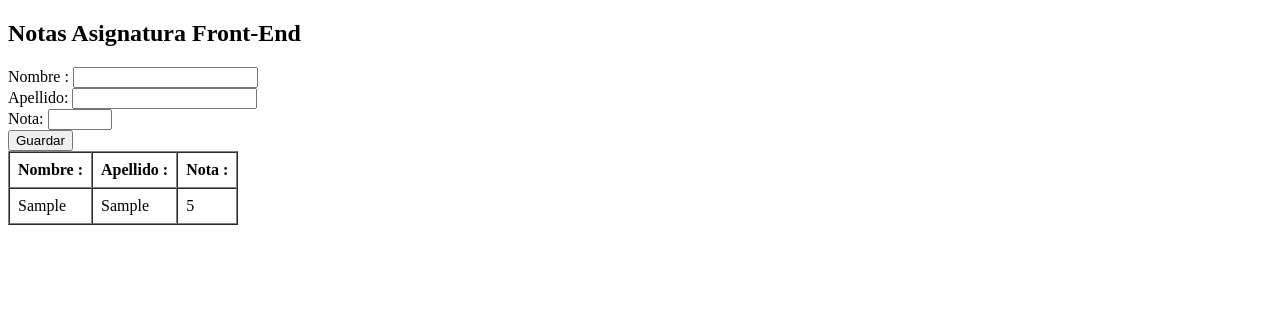
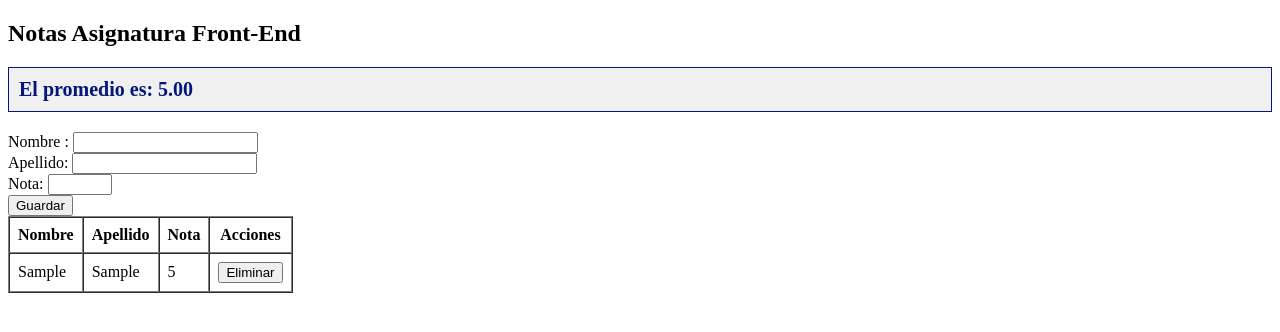
Before and after one commit to yleonf/proyecto-js-martes02, a plain HTML site: page index.html in a window 1280 px wide. Both pictures are taken after typing "Sample", "Sample", "5" into the empty fields and a click on the button "Guardar". Drawn offline with Linux system fonts and the light colour scheme.

Commit message:
Eliminar estudiantes

```diff
--- a/index.html
+++ b/index.html
@@ -1,12 +1,27 @@
 <!DOCTYPE html>
 <html lang="en">
+
 <head>
   <meta charset="UTF-8">
   <meta name="viewport" content="width=device-width, initial-scale=1.0">
   <title>Document</title>
+  <style>
+    #average {
+      margin: 16px 0;
+      padding: 10px;
+      background-color: #f0f0f0;
+      border: 1px solid #04167c;
+      font-size: 20px;
+      font-weight: bold;
+      margin-bottom: 20px;
+      color: #04167c
+    }
+  </style>
 </head>
+
 <body>
   <h2>Notas Asignatura Front-End</h2>
+  <div id="average">Promedio General del curso : N/A</div>
   <form id="studentForm">
     <div>
       <label for="name">Nombre :</label>
@@ -25,9 +40,10 @@
   <table id="studentsTable" border="1" cellpadding="8" cellspacing="0">
     <thead>
       <tr>
-        <th>Nombre : </th>
-        <th>Apellido : </th>
-        <th>Nota : </th>
+        <th>Nombre  </th>
+        <th>Apellido  </th>
+        <th>Nota  </th>
+        <th>Acciones  </th>
       </tr>
     </thead>
     <tbody>
@@ -36,4 +52,5 @@
   </table>
   <script src="script.js"></script>
 </body>
+
 </html>
--- a/script.js
+++ b/script.js
@@ -1,31 +1,67 @@
-const students=[]
+const students = [];
 
-document.getElementById("studentForm").addEventListener("submit",function(e){
- e.preventDefault();
+document.getElementById("studentForm").addEventListener("submit", function (e) {
+  e.preventDefault();
 
- const name=document.getElementById("name").value.trim();
- const lastName=document.getElementById("lastName").value.trim();
- const grade=parseFloat(document.getElementById("grade").value)
+  const name = document.getElementById("name").value.trim();
+  const lastName = document.getElementById("lastName").value.trim();
+  const grade = parseFloat(document.getElementById("grade").value);
 
- if(grade<1 || grade>7 ||!name || !lastName || isNaN(grade)){
-    alert("Error sl ingresar los datos")
-    return
- }
+  if (grade < 1 || grade > 7 || !name || !lastName || isNaN(grade)) {
+    alert("Error sl ingresar los datos");
+    return;
+  }
 
- const student={name,lastName,grade}
- students.push(student)
- //console.log(students)
-addStudentToTable(student);
- this.reset()
-
+  const student = { name, lastName, grade };
+  students.push(student);
+  //console.log(students)
+  addStudentToTable(student);
+  calculateAverage();
+  this.reset();
 });
-const tableBody=document.querySelector("#studentsTable tbody");
-function addStudentToTable(student){
-    const row= document.createElement("tr");
-    row.innerHTML=`
+const tableBody = document.querySelector("#studentsTable tbody");
+function addStudentToTable(student) {
+  const row = document.createElement("tr");
+  row.innerHTML = `
     <td>${student.name}</td>
     <td>${student.lastName}</td>
     <td>${student.grade}</td>
+    <td>
+      <button class="delete-btn">Eliminar</button>
+    </td>
     `;
- tableBody.appendChild(row);
+
+    row.querySelector(".delete-btn").addEventListener("click", function () {
+       borrarEstudiante(student,row);
+    })
+  tableBody.appendChild(row);
 }
+
+function borrarEstudiante(student,row){
+    const index = students.indexOf(student);
+    if (index > -1) {
+        students.splice(index, 1);
+        row.remove();
+        calculateAverage();
+    }
+}
+
+const promedioDiv = document.getElementById("average");
+const calculateAverage = () => {
+  const totalGrades = students.reduce((sum, student) => sum + student.grade, 0);
+  const average = totalGrades / students.length;
+  promedioDiv.textContent = `El promedio es: ${average.toFixed(2)}`;
+};
+
+/*
+function calcularPromedio(){
+   let suma = 0;
+   for (const student of students){
+       suma += student.grade;
+   }
+   const count = students.length;
+   const promedio = suma / count;
+   console.log(promedio);
+   averageDiv.textContent = "Promedio General del Curso :" +promedio;
+
+}*/
```
Lines whose indentation alone changed are shown as unchanged.
